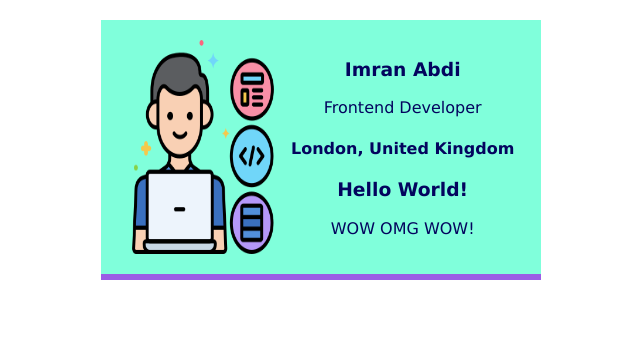
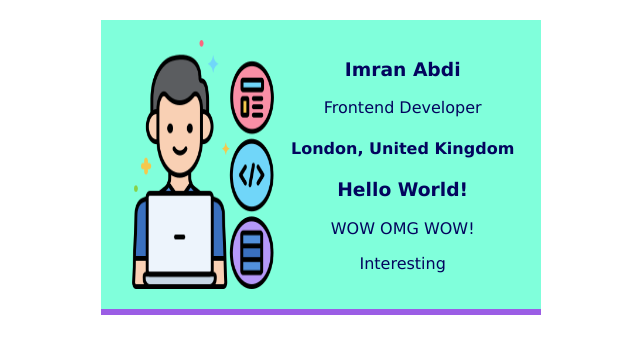
Before and after one commit to Imranabdi7/Business-card, a website: page index.html in a window 1280 px wide. Shown: the whole page, without its empty margins (319-959 px from the left). Drawn offline with Linux system fonts and the light colour scheme; files that its build step writes are made by us from their sources.

Commit message:
new sentence

```diff
--- a/index.html
+++ b/index.html
@@ -11,6 +11,7 @@
         <h4>London, United Kingdom</h4>
         <h3>Hello World!</h3>
         <p>WOW OMG WOW!</p>
+        <p>Interesting</p>
       </div>
     </div>
   </body>
```
